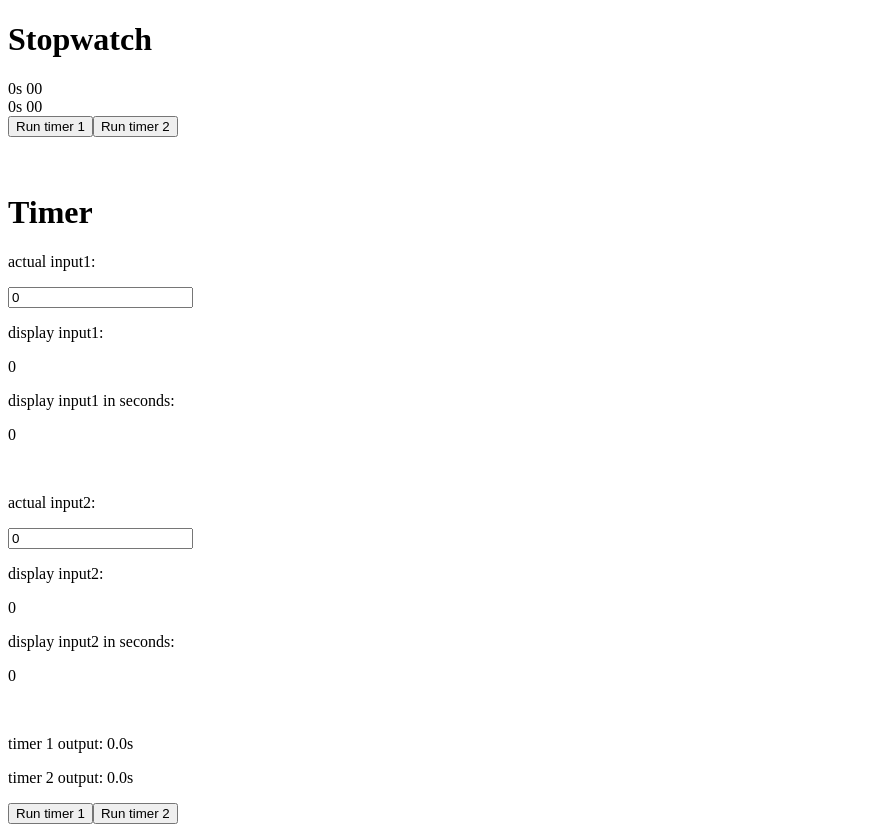
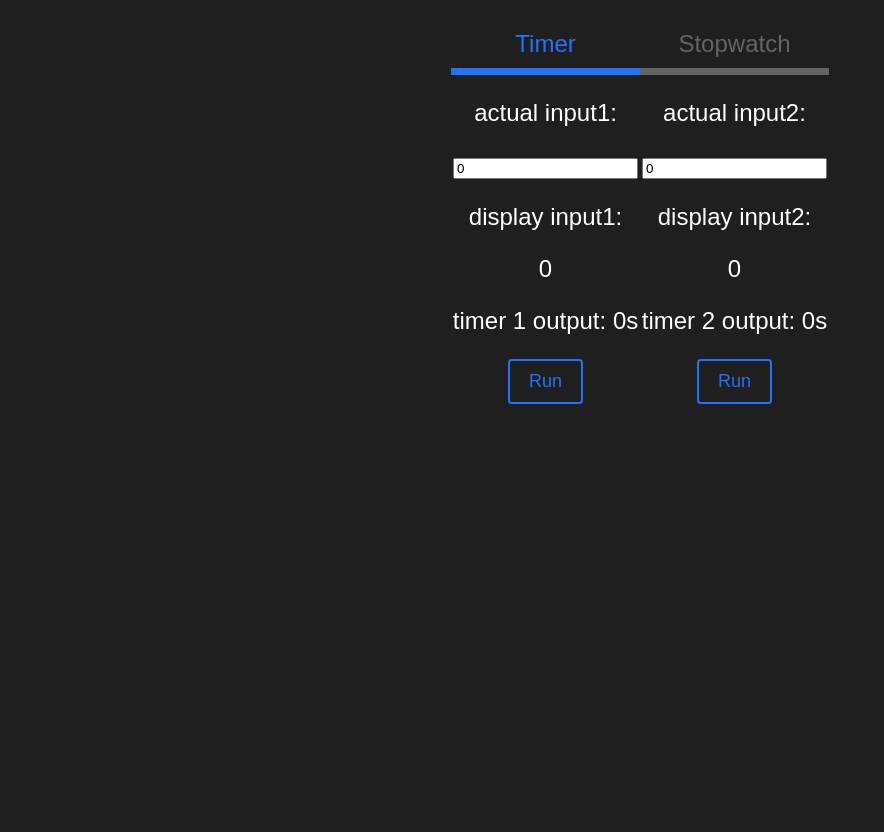
Before and after one commit to Programmerdin/TimerPlusChessClock, a React (Create React App) app: page / in a window 1280 px wide. Shown: the whole page, without its empty margins (0-884 px from the left). After the commit the page ends 800 px from the top, so only its background shows below. Built offline with nearby package versions, Linux system fonts and the light colour scheme.

Commit message:
making it pretty and interactive with css

```diff
--- /dev/null
+++ b/src/App.css
@@ -0,0 +1,65 @@
+.main_body{
+    font-family: sans-serif;
+    /* color is font color */
+    color: white;
+    max-width: 10cm;
+    margin-left: auto;
+    margin-right: auto;
+    margin-top: 20px;
+}
+
+body {
+    margin: 0px;
+    margin-top: 0.0cm;
+    background-color: rgb(31, 31, 31);
+}
+
+.entire-top-toggle{
+    display: grid;
+    grid-template-columns: 1fr 1fr;
+    text-align: center;
+}
+
+.left-side-top-toggle{
+    grid-column-start: 1;
+    grid-column-end: 2;
+}
+
+.right-side-top-toggle{
+    grid-column-start: 2;
+    grid-column-end: 3;
+}
+
+.display-component-true{
+    border: 0;
+    background-color: rgb(31, 31, 31);
+    color: rgb(37, 113, 255);
+    font-size: x-large;
+    padding: 10px;
+    width: 100%;
+    border-bottom: 0.2cm solid rgb(37, 113, 255);
+}
+
+.display-component-false{
+    border: 0;
+    color: rgb(100, 100, 100);
+    background-color: transparent;
+    font-size: x-large;
+    padding: 10px;
+    width: 100%;
+    border-bottom: 0.2cm solid rgb(100, 100, 100);
+}
+
+
+.display-component-false:hover{
+    cursor: pointer;
+    transition: 0.3s;
+    background-color: rgba(117, 117, 117, 0.246);
+    color: white;
+    border-color: white;
+}
+
+
+.display-content-false{
+    display: none;
+}
--- a/src/App.js
+++ b/src/App.js
@@ -1,15 +1,50 @@
-import React from "react";
+import React, { useState } from "react";
 import Stopwatch from "./Stopwatch";
 import Timer from "./Timer";
+import "./App.css";
 
 
 function App() {
+
+  //display only one componenet at a time Timer or Stopwatch
+  const[displayTimer, setDisplayTimer]=useState(true);
+  const[displayStopwatch, setDisplayStopwatch]=useState(false);
+  //show Timer and not show Stopwatch
+  const handle_show_timer = () => {
+    setDisplayTimer(true);
+    setDisplayStopwatch(false);
+  };
+  //show Stopwatch and not show Timer
+  const handle_show_stopwatch = () => {
+    setDisplayTimer(false);
+    setDisplayStopwatch(true);
+  };
+
   return (
-    <div>
-      <Stopwatch></Stopwatch>
-      <br></br>
-      <br></br>
-      <Timer></Timer>
+    <div className="main_body">
+      <div className="entire-top-toggle">
+        <div className="left-side-top-toggle">
+          <button
+            onClick={handle_show_timer}
+            className={displayTimer ? "display-component-true" : "display-component-false"}
+          >Timer</button>
+        </div>
+        <div className="right-side-top-toggle">
+          <button
+            onClick={handle_show_stopwatch}
+            className={displayStopwatch ? "display-component-true" : "display-component-false"}
+          >Stopwatch</button>
+        </div>
+      </div>
+
+
+
+      <div className={!displayTimer && "display-content-false"}>
+        <Timer></Timer>
+      </div>
+      <div className={!displayStopwatch && "display-content-false"}>
+        <Stopwatch></Stopwatch>
+      </div>
     </div>
   );
 }
--- /dev/null
+++ b/src/Buttons.css
@@ -0,0 +1,84 @@
+.run-button{
+    background-color: transparent;
+    font-family: sans-serif;
+    font-size: large;
+    color: rgb(37, 113, 255);
+    font-weight: 500;
+    width: 2cm;
+    height: 1.2cm;
+    border-radius: 0.1cm;
+    border: 2px solid rgb(37, 113, 255);
+    position: relative;
+    outline: none;
+    transition: ease-in-out 0.3s;
+    z-index: 1;
+}
+
+.run-button:hover{
+    cursor: pointer;
+    color: white;
+}
+
+.run-button:before{
+    transition: 0.1s all ease;
+    position: absolute;
+    top: 0;
+    left: 50%;
+    right: 50%;
+    bottom:0;
+    opacity: 0;
+    content: "";
+    background-color: rgb(37, 113, 255);
+}
+
+.run-button:hover:before{
+    transition: 0.4s all ease;
+    left: 0;
+    right: 0;
+    opacity: 1;
+    z-index: -1;
+}
+
+.pause-button{
+    border-radius: 0.1cm;
+    border: 2px solid rgb(114, 114, 114);
+    background-color: transparent;
+    color: rgb(114, 114, 114);
+    font-family: sans-serif;
+    font-size: medium;
+    font-weight: 500;
+    width: 1.8cm;
+    height: 0.9cm;
+    border-radius: 0.1cm;
+
+    margin: 5px;
+}
+
+.reset-button{
+    border-radius: 0.1cm;
+    border: 2px solid rgb(255, 60, 60);
+    background-color: transparent;
+    color: rgb(255, 60, 60);
+    font-family: sans-serif;
+    font-size: medium;
+    font-weight: 500;
+    width: 1.8cm;
+    height: 0.9cm;
+    border-radius: 0.1cm;
+
+    margin: 5px;
+}
+
+.pause-button:hover{
+    transition: 0.5s;
+    background-color: rgb(114, 114, 114);
+    color: white;
+    cursor: pointer;
+}
+
+.reset-button:hover{
+    transition: 0.5s;
+    background-color: rgb(255, 60, 60);
+    color: white;
+    cursor: pointer;
+}
--- /dev/null
+++ b/src/Stopwatch.css
@@ -0,0 +1,24 @@
+.entire-stopwatch{
+    display: grid;
+    grid-template-columns: 1fr 1fr;
+    text-align: center;
+    justify-items: center;
+    margin: 0;
+    font-size: x-large;
+    background-color: rgb(31, 31, 31);
+}
+
+.left-side{
+    grid-column-start: 1;
+    grid-column-end: 2;
+}
+
+.right-side{
+    grid-column-start: 2;
+    grid-column-end: 3;
+}
+
+.center-content{
+    grid-column-start: 1;
+    grid-column-end: 3;
+}
--- a/src/Stopwatch.jsx
+++ b/src/Stopwatch.jsx
@@ -1,4 +1,6 @@
 import React, {useState, useEffect} from "react";
+import "./Stopwatch.css"
+import "./Buttons.css"
 
 
 const Stopwatch = () => {
@@ -93,15 +95,29 @@ const Stopwatch = () => {
 
 
     return (
-    <div>
-        <h1>Stopwatch</h1>
+    <div className="entire-stopwatch">
+      <br></br>
+      <div className="left-side">
+        <div>Stopwatch 1</div>
+        <br></br>
         <div>{format_time_in_seconds(time1)}</div>
+        <br></br>
+        {!timer1On && (<button onClick={handleTimer1On} className="run-button">Run</button>)}
+      </div>
+
+      <div className="right-side">
+        <div>Stopwatch 2</div>
+        <br></br>
         <div>{format_time_in_seconds(time2)}</div>
+        <br></br>
+        {!timer2On && (<button onClick={handleTimer2On} className="run-button">Run</button>)}
+      </div>
 
-        {!timer1On && (<button onClick={handleTimer1On}>Run timer 1</button>)}
-        {!timer2On && (<button onClick={handleTimer2On}>Run timer 2</button>)}
-        {timer1On||timer2On ? (<button onClick={handleTimer1and2}>Pause</button>) : ""}
-        {time1!=0||time2!=0 ? (<button onClick={resetTimer1and2}>reset</button>) : ""}
+      <div className="center-content">
+        <br></br>
+        {timer1On||timer2On ? (<button onClick={handleTimer1and2} className="pause-button">Pause</button>) : ""}
+        {time1!=0||time2!=0 ? (<button onClick={resetTimer1and2} className="reset-button">Reset</button>) : ""}
+      </div>
 
     </div>
   );
--- /dev/null
+++ b/src/Timer.css
@@ -0,0 +1,24 @@
+.entire-timer{
+    display: grid;
+    grid-template-columns: 1fr 1fr;
+    text-align: center;
+    justify-items: center;
+    margin: 0;
+    font-size: x-large;
+    background-color: rgb(31, 31, 31);
+}
+
+.left-side{
+    grid-column-start: 1;
+    grid-column-end: 2;
+}
+
+.right-side{
+    grid-column-start: 2;
+    grid-column-end: 3;
+}
+
+.center-content{
+    grid-column-start: 1;
+    grid-column-end: 3;
+}
--- a/src/Timer.jsx
+++ b/src/Timer.jsx
@@ -1,4 +1,6 @@
 import React, { useState, useEffect } from "react";
+import "./Timer.css"
+import "./Buttons.css"
 
 const Timer = () => {
   const[time1, setTime1] = useState(0);
@@ -174,6 +176,11 @@ const Timer = () => {
         `${minutes_no_remainder}m ${("0"+Math.floor(seconds)).slice(-2)}s`
       );
     } else
+    if (time_in_seconds===0) {
+      return(
+        `${seconds.toFixed(0)}s`
+      );
+    } else
     if (time_in_seconds<60) {
       return(
         `${seconds.toFixed(1)}s`
@@ -192,9 +199,8 @@ const Timer = () => {
   };
 
     return(
-        <div>
-          <h1>Timer</h1>
-
+        <div className="entire-timer">
+          <div className="left-side">
             <p>actual input1:</p>
             <input
               type="number"
@@ -203,11 +209,11 @@ const Timer = () => {
             ></input>
             <p>display input1:</p>
             <p>{format_timer_input(user_input1)}</p>
-          <p>display input1 in seconds:</p>
-          <p>{convert_time_digits_in_array_into_seconds(user_input1)}</p>
+            <p>timer 1 output: {format_time_in_seconds(convert_time_digits_in_array_into_seconds(user_input1)-time1)}</p>
+            {!timer1On && (<button onClick={handleTimer1On} className="run-button">Run</button>)}
+          </div>
 
-          <br></br>
-
+          <div className="right-side">
             <p>actual input2:</p>
             <input
                 type="number"
@@ -216,18 +222,21 @@ const Timer = () => {
             ></input>
             <p>display input2:</p>
             <p>{format_timer_input(user_input2)}</p>
-          <p>display input2 in seconds:</p>
-          <p>{convert_time_digits_in_array_into_seconds(user_input2)}</p>
+            <p>timer 2 output: {format_time_in_seconds(convert_time_digits_in_array_into_seconds(user_input2)-time2)}</p>
+            {!timer2On && (<button onClick={handleTimer2On} className="run-button">Run</button>)}
+          </div>
 
+          <div className="center-content">
             <br></br>
+            {timer1On||timer2On ? (<button onClick={handleTimer1and2} className="pause-button">Pause</button>) : ""}
+            {time1!=0||time2!=0 ? (<button onClick={resetTimer1and2} className="reset-button">Reset</button>) : ""}
+          </div>
 
-          <p>timer 1 output: {format_time_in_seconds(convert_time_digits_in_array_into_seconds(user_input1)-time1)}</p>
-          <p>timer 2 output: {format_time_in_seconds(convert_time_digits_in_array_into_seconds(user_input2)-time2)}</p>
 
-          {!timer1On && (<button onClick={handleTimer1On}>Run timer 1</button>)}
-          {!timer2On && (<button onClick={handleTimer2On}>Run timer 2</button>)}
-          {timer1On||timer2On ? (<button onClick={handleTimer1and2}>Pause</button>) : ""}
-          {time1!=0||time2!=0 ? (<button onClick={resetTimer1and2}>reset</button>) : ""}
+
+
+
+
         </div>
     );
 };
```
Lines whose indentation alone changed are shown as unchanged.
